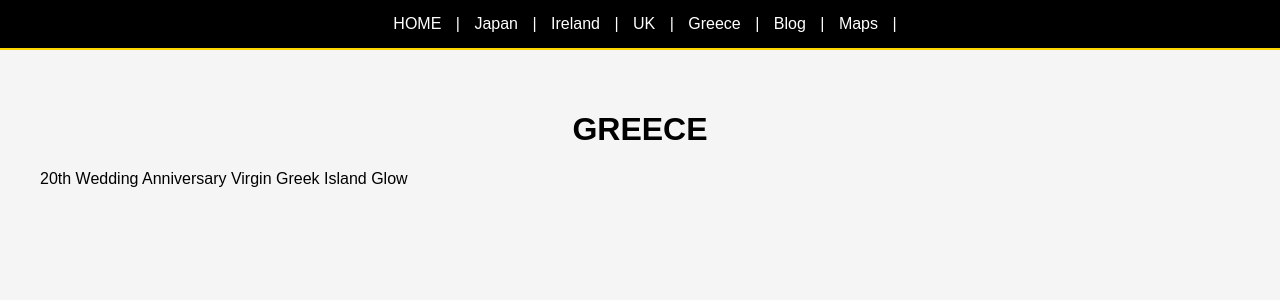
After one commit to Blkbrd77/2samples-refactor, a Flask app: page /greece in a window 1280 px wide. The commit adds this page. Shown: the top 300 px of the page. Run offline with Flask 2, Linux system fonts and the light colour scheme.

Commit message:
Added greece.html template and route with passing test

```diff
--- a/app/main.py
+++ b/app/main.py
@@ -76,5 +76,9 @@ def maps():
     return render_template('maps.html', placeholder_image=placeholder_image)
 
 
+@app.route('/greece')
+def greece():
+    return render_template('greece.html', placeholder_image=placeholder_image)
+
 if __name__ == "__main__":
     app.run(debug=True, host='0.0.0.0', port=5000)  # pragma: no cover
--- a/app/templates/base.html
+++ b/app/templates/base.html
@@ -13,6 +13,7 @@
         <a href="/japan">Japan</a> |
         <a href="/ireland">Ireland</a> |
         <a href="/uk">UK</a> |
+        <a href="/greece">Greece</a> |
         <a href="/blog">Blog</a> |
         <a href="/maps">Maps</a> |
     </nav>
--- /dev/null
+++ b/app/templates/greece.html
@@ -0,0 +1,10 @@
+{% extends "base.html" %}
+{% block title %}GREECE{% endblock %}
+{% block content %}
+    <div class="container">
+        <h1 style="text-align: center;">GREECE</h1>
+        <p>20th Wedding Anniversary Virgin Greek Island Glow</p>
+    </div>
+</body>
+</html>
+{% endblock %}
--- a/app/templates/index.html
+++ b/app/templates/index.html
@@ -22,6 +22,12 @@
                 <p>Flew to Scotland, then enjoyed a memorable lunch in England, experiencing three-quarters of the UK. Wales awaits our next adventure!</p>
                 <a href="/uk" class="tile-button">UNITED KINGDOM</a>
             </div>
+            <div class="tile">
+                <img src="https://d1rhrn7ca7di1b.cloudfront.net/images/IMG_3305-225x300.jpeg" alt="Greece">
+                <h2>GREECE</h2>
+                <p>Flew to Scotland, then enjoyed a memorable lunch in England, experiencing three-quarters of the UK. Wales awaits our next adventure!</p>
+                <a href="/uk" class="tile-button">GREECE</a>
+            </div>
         </div>
     </div>
 {% endblock %}
```
Also changed, not shown: app/test_main.py (+10 -0 lines).
